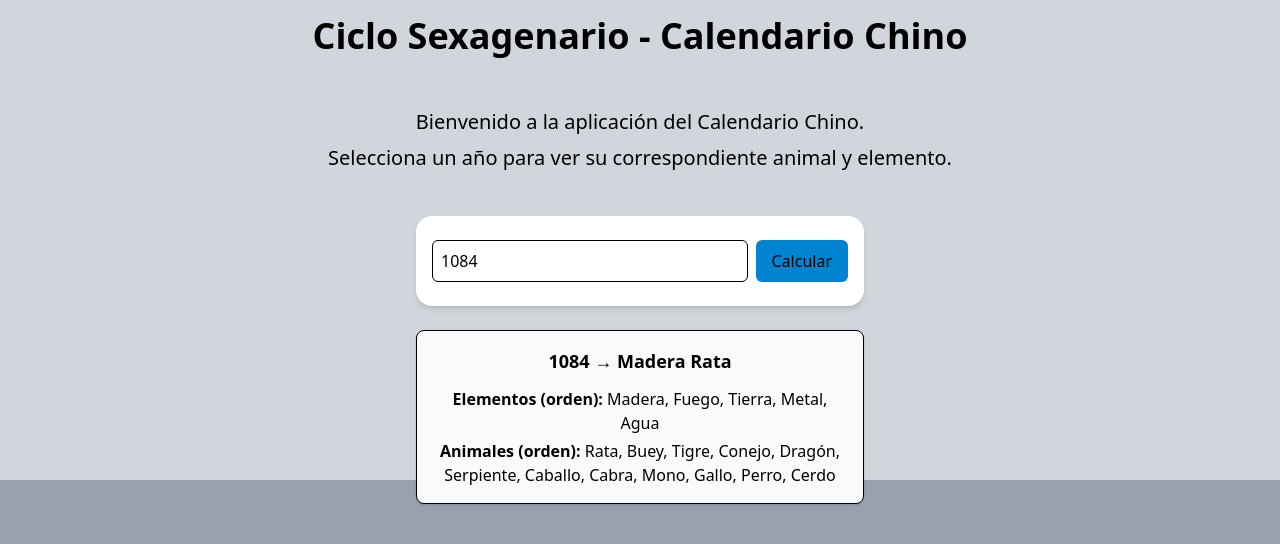
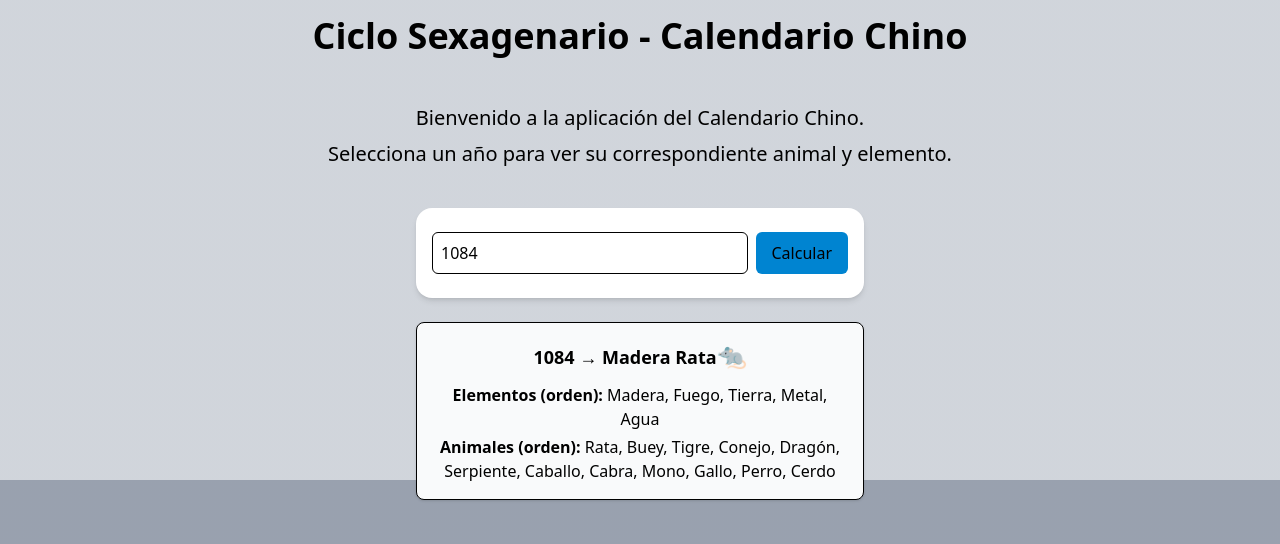
Before and after one commit to joaub/calendario-chino, a React (Vite) app: page / in a window 1280 px wide. Both pictures are taken after a click on the button "Calcular". Shown: the top 544 px of the page. Built offline with nearby package versions, Linux system fonts and the light colour scheme.

Commit message:
agregrandoles emojis de animales

```diff
--- a/src/App.jsx
+++ b/src/App.jsx
@@ -21,6 +21,21 @@ function App() {
     "Gallo",
     "Perro",
     "Cerdo"]
+
+  const animalEmojis = {
+  Rata: "🐀",
+  Buey: "🐂",
+  Tigre: "🐅",
+  Conejo: "🐇",
+  Dragón: "🐉",
+  Serpiente: "🐍",
+  Caballo: "🐎",
+  Cabra: "🐐",
+  Mono: "🐒",
+  Gallo: "🐓",
+  Perro: "🐕",
+  Cerdo: "🐖",
+};
 
 
   function getYearSexagenary(year) {
@@ -52,7 +67,7 @@ function App() {
 
       <h1 className="text-2xl sm:text-3xl md:text-4xl font-bold text-center mb-4 p-4">Ciclo Sexagenario - Calendario Chino</h1>
 
-      <section className='p-5'>
+      <section className='p-4'>
       <p className="text-center text-lg sm:text-xl mb-2">
         Bienvenido a la aplicación del Calendario Chino.
       </p>
@@ -99,6 +114,7 @@ function App() {
             <span className="font-semibold">{yearConfirmed}</span> →{" "}
             <span className="font-bold">
               {confirmedResult.elemento} {confirmedResult.animal}
+              <span className="text-2xl">{animalEmojis[confirmedResult.animal]}</span>
             </span>
           </p>
 
```
